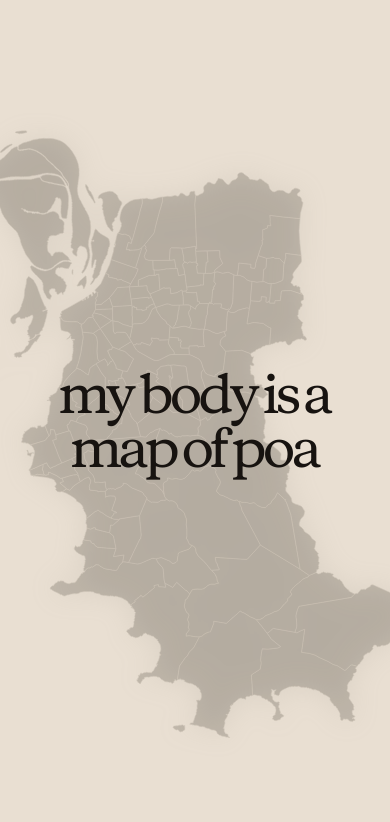
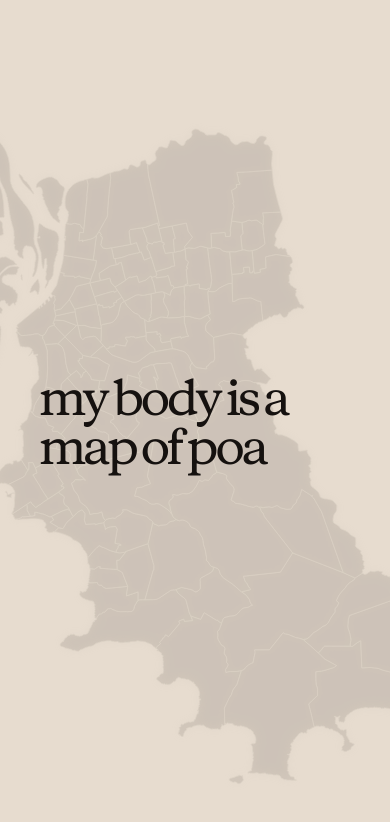
Before and after one commit to gabrielguivan/poagab, a website: page index.html in a window 390 px wide. Drawn offline with Linux system fonts and the light colour scheme.

Commit message:
Add files via upload

```diff
--- a/app.js
+++ b/app.js
@@ -3,6 +3,14 @@ const isLocalEnvironment =
   window.location.hostname === "localhost" ||
   window.location.hostname === "127.0.0.1" ||
   window.location.hostname === "::1";
+const supportedThemes = ["editorial", "misteriosa", "brutal"];
+const requestedTheme = new URLSearchParams(window.location.search).get("v");
+const activeTheme = supportedThemes.includes(requestedTheme) ? requestedTheme : "editorial";
+
+document.body.classList.remove(
+  ...supportedThemes.map((theme) => `theme-${theme}`)
+);
+document.body.classList.add(`theme-${activeTheme}`);
 
 if (!isLocalEnvironment) {
   window.va =
--- a/index.html
+++ b/index.html
@@ -15,7 +15,7 @@
     <meta property="og:type" content="website" />
     <link
       rel="preload"
-      href="./fonts/AnthropicSerif-Roman-Web.woff2"
+      href="./fonts/editorial-serif.woff2"
       as="font"
       type="font/woff2"
       crossorigin
@@ -25,14 +25,17 @@
     <link rel="stylesheet" href="./styles.css" />
     <title>@gabrielguivan</title>
   </head>
-  <body>
+  <body class="theme-editorial">
     <main class="page">
       <div class="map-layer" aria-hidden="true">
         <img class="map-reference map-reference-shadow" src="./poa-map.svg" alt="" />
         <img class="map-reference map-reference-main" src="./poa-map.svg" alt="" />
       </div>
 
-      <h1>my body is a map of poa</h1>
+      <h1 class="title">
+        <span class="line line-a">my body is a</span>
+        <span class="line line-b">map of poa</span>
+      </h1>
     </main>
 
     <script type="module" src="./app.js"></script>
--- a/styles.css
+++ b/styles.css
@@ -1,6 +1,6 @@
 @font-face {
-  font-family: "Anthropic Serif";
-  src: url("./fonts/AnthropicSerif-Roman-Web.woff2") format("woff2");
+  font-family: "Editorial Serif";
+  src: url("./fonts/editorial-serif.woff2") format("woff2");
   font-style: normal;
   font-weight: 300 800;
   font-display: swap;
@@ -9,6 +9,10 @@
 :root {
   --bg: #e9dfd2;
   --text: #171310;
+  --map-shadow-opacity: 0.1;
+  --map-main-opacity: 0.24;
+  --map-shadow-filter: sepia(0.22) blur(7px) contrast(1.01) brightness(0.86);
+  --map-main-filter: sepia(0.16) saturate(0.58) contrast(1.01) brightness(0.78);
 }
 
 * {
@@ -32,8 +36,10 @@ body {
 .page {
   position: relative;
   min-height: 100vh;
-  display: grid;
-  place-items: center;
+  display: flex;
+  align-items: center;
+  justify-content: flex-start;
+  overflow: hidden;
   padding:
     calc(2rem + env(safe-area-inset-top))
     clamp(1.5rem, 5vw, 4rem)
@@ -51,41 +57,189 @@ body {
 
 .map-reference {
   position: absolute;
+  left: 50%;
+  top: 50%;
   height: min(88vh, 920px);
   width: auto;
   max-width: none;
-  transform: translateY(4%);
+  transform-origin: center;
 }
 
 .map-reference-shadow {
-  opacity: 0.17;
-  filter: sepia(0.28) blur(14px) contrast(1.02) brightness(0.8);
-  transform: translateY(4%) scale(1.02);
+  opacity: var(--map-shadow-opacity);
+  filter: var(--map-shadow-filter);
 }
 
 .map-reference-main {
-  opacity: 0.34;
+  opacity: var(--map-main-opacity);
   mix-blend-mode: multiply;
-  filter: sepia(0.22) saturate(0.78) contrast(1.03) brightness(0.68);
+  filter: var(--map-main-filter);
 }
 
-h1 {
+.title {
   position: relative;
   z-index: 1;
   margin: 0;
-  max-width: 10ch;
-  font-family: "Anthropic Serif", "Times New Roman", serif;
-  font-size: clamp(3.3rem, 8vw, 7.6rem);
+  font-family: "Editorial Serif", "Times New Roman", serif;
+  font-size: clamp(3.9rem, 7.2vw, 7.1rem);
   font-weight: 400;
-  line-height: 1.02;
-  letter-spacing: -0.045em;
-  text-align: center;
-  text-wrap: balance;
+  line-height: 1.01;
+  letter-spacing: -0.042em;
+}
+
+.line {
+  display: block;
+}
+
+.theme-editorial {
+  --bg: #e7dccf;
+  --text: #15110f;
+  --map-shadow-opacity: 0.08;
+  --map-main-opacity: 0.2;
+  --map-shadow-filter: sepia(0.18) blur(5px) contrast(1.01) brightness(0.88);
+  --map-main-filter: sepia(0.14) saturate(0.46) contrast(1.01) brightness(0.8);
+}
+
+.theme-editorial .title {
+  max-width: 8.8ch;
+  text-align: left;
+  margin-left: clamp(1rem, 4vw, 4rem);
+  transform: translate(0, clamp(2vh, 3vh, 2.5rem));
+}
+
+.theme-editorial .line-b {
+  margin-left: 0.82ch;
+}
+
+.theme-editorial .map-reference-shadow {
+  height: min(100vh, 1080px);
+  transform: translate(-50%, -50%) translate(34vw, -2vh) rotate(-6deg) scale(1.01);
+}
+
+.theme-editorial .map-reference-main {
+  height: min(95vh, 1020px);
+  transform: translate(-50%, -50%) translate(36vw, -3vh) rotate(-5deg);
+}
+
+.theme-misteriosa {
+  --bg: #ddd0c0;
+  --text: #14100d;
+  --map-shadow-opacity: 0.22;
+  --map-main-opacity: 0.42;
+  --map-shadow-filter: sepia(0.42) blur(22px) contrast(1.05) brightness(0.74);
+  --map-main-filter: sepia(0.32) saturate(0.72) contrast(1.08) brightness(0.58);
+}
+
+.theme-misteriosa .title {
+  max-width: 8.2ch;
+  text-align: left;
+  transform: translate(clamp(-11vw, -9vw, -5rem), clamp(11vh, 14vh, 8rem));
+}
+
+.theme-misteriosa .line-b {
+  margin-left: 1.65ch;
+}
+
+.theme-misteriosa .map-reference-shadow {
+  height: min(134vh, 1440px);
+  transform: translate(-50%, -50%) translate(14vw, -2vh) rotate(-13deg) scale(1.05);
+}
+
+.theme-misteriosa .map-reference-main {
+  height: min(128vh, 1360px);
+  transform: translate(-50%, -50%) translate(17vw, -4vh) rotate(-12deg);
+}
+
+.theme-brutal {
+  --bg: #ece2d7;
+  --text: #130f0c;
+  --map-shadow-opacity: 0.13;
+  --map-main-opacity: 0.29;
+  --map-shadow-filter: sepia(0.22) blur(12px) contrast(1.04) brightness(0.8);
+  --map-main-filter: sepia(0.18) saturate(0.66) contrast(1.06) brightness(0.64);
+}
+
+.theme-brutal .title {
+  max-width: 7.9ch;
+  font-size: clamp(3.6rem, 9vw, 8.5rem);
+  text-align: left;
+  transform: translate(clamp(-16vw, -13vw, -8rem), clamp(-3vh, -1vh, 0rem));
+}
+
+.theme-brutal .line-b {
+  margin-left: 0.9ch;
+}
+
+.theme-brutal .map-reference-shadow {
+  height: min(122vh, 1300px);
+  transform: translate(-50%, -50%) translate(31vw, -18vh) rotate(-19deg) scale(1.02);
+}
+
+.theme-brutal .map-reference-main {
+  height: min(116vh, 1220px);
+  transform: translate(-50%, -50%) translate(34vw, -21vh) rotate(-18deg);
+}
+
+@media (max-width: 900px) {
+  .title {
+    font-size: clamp(3rem, 12vw, 6rem);
+  }
+
+  .theme-editorial .title,
+  .theme-misteriosa .title,
+  .theme-brutal .title {
+    max-width: 8.4ch;
+    transform: translate(0, 0);
+  }
+
+  .theme-editorial .line-b,
+  .theme-misteriosa .line-b,
+  .theme-brutal .line-b {
+    margin-left: 0;
+  }
+
+  .theme-editorial .map-reference-shadow,
+  .theme-editorial .map-reference-main,
+  .theme-misteriosa .map-reference-shadow,
+  .theme-misteriosa .map-reference-main,
+  .theme-brutal .map-reference-shadow,
+  .theme-brutal .map-reference-main {
+    height: 102vh;
+    transform: translate(-50%, -50%) translate(0, 2vh) rotate(-12deg);
+  }
 }
 
 @media (max-width: 720px) {
-  .map-reference {
-    height: 72vh;
-    transform: translateY(2%);
+  .page {
+    display: grid;
+    place-items: center;
+  }
+
+  .title {
+    text-align: center;
+    line-height: 1.02;
+  }
+
+  .theme-editorial .title,
+  .theme-misteriosa .title,
+  .theme-brutal .title {
+    max-width: 9ch;
+    transform: translate(0, 0);
+  }
+
+  .theme-editorial .line-b,
+  .theme-misteriosa .line-b,
+  .theme-brutal .line-b {
+    margin-left: 0;
+  }
+
+  .theme-editorial .map-reference-shadow,
+  .theme-editorial .map-reference-main,
+  .theme-misteriosa .map-reference-shadow,
+  .theme-misteriosa .map-reference-main,
+  .theme-brutal .map-reference-shadow,
+  .theme-brutal .map-reference-main {
+    height: 84vh;
+    transform: translate(-50%, -50%) translate(0, 2vh) rotate(-10deg);
   }
 }
```
Also changed, not shown: fonts/editorial-serif.woff2 (added).
